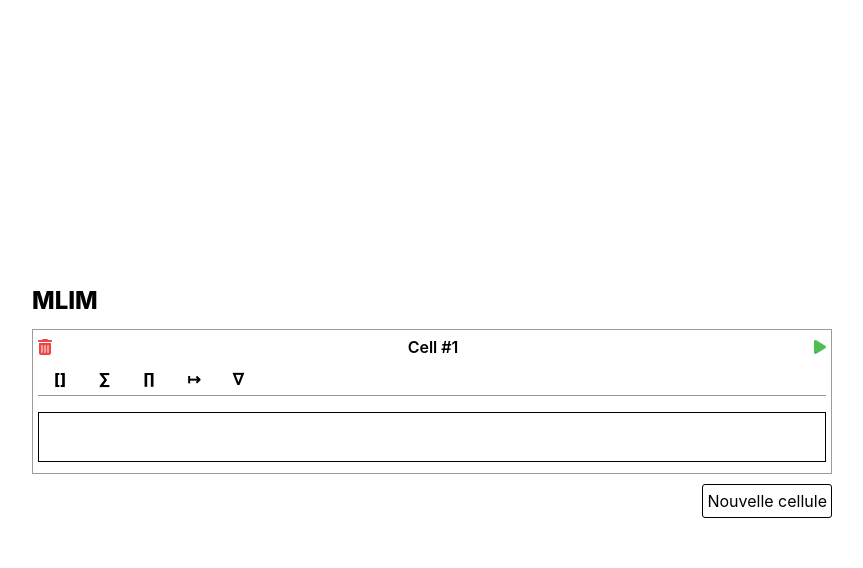
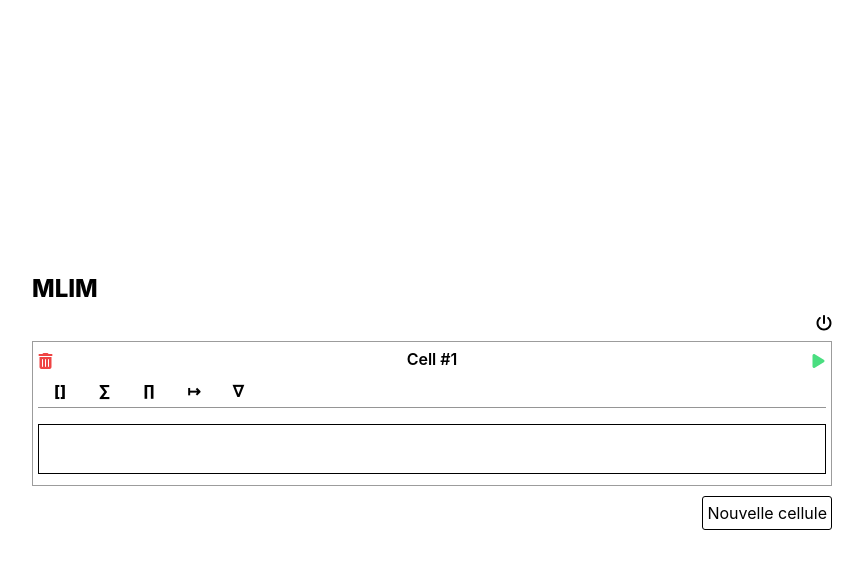
Before and after one commit to ProjectBabbage/mlim, a Next.js app in the folder frontend/: page / in a window 1280 px wide. Both pictures are taken after a click on the button "Nouvelle cellule". Shown: the top 568 px of the page, without its empty margins (208-1071 px from the left). Built offline with nearby package versions, Linux system fonts and the light colour scheme.

Commit message:
restart kernel

```diff
--- a/frontend/components/Cell.tsx
+++ b/frontend/components/Cell.tsx
@@ -2,7 +2,7 @@ import { useState } from "react";
 import { Cell } from "../models/cells";
 import CellContent from "./CellContent";
 import CellHeader from "./CellHeader";
-import { callApi } from "../utils/requests"
+import { postApi } from "../utils/requests"
 import Katex from "./Katex";
 
 
@@ -17,7 +17,7 @@ const CellComponent = ({cell, deleteCell}: CellProps) => {
     const [result, setResult] = useState('');
 
     const executeCell = async () => {
-        const {response, msg} = await callApi(content);
+        const {response, msg} = await postApi('/code/', content);
         setResult([response, msg].join(' '));
     }
 
--- a/frontend/components/CellContent.tsx
+++ b/frontend/components/CellContent.tsx
@@ -1,4 +1,4 @@
-import React, {useState, useEffect} from "react";
+import React, {useEffect} from "react";
 import Katex from "./Katex";
 
 const textareaStyle = {
--- a/frontend/components/CellHeader.tsx
+++ b/frontend/components/CellHeader.tsx
@@ -32,13 +32,13 @@ const CellHeader = ({cellId, deleteAction, executeAction, addOperator, setEditor
 
     return (
         <div className="cell-header">
-            <div className="cell-actions">
+            <div className="flex justify-between items-center">
                 <div className="text-red-500 cursor-pointer" onClick={() => deleteAction(cellId)}>
-                    <FontAwesomeIcon icon={faTrashCan} />
+                    <FontAwesomeIcon icon={faTrashCan} width={15} />
                 </div>
                 <h2>Cell #{cellId}</h2>
-                <div className="cursor-pointer" onClick={() => executeAction()}>
-                    <FontAwesomeIcon className="play-icon" icon={faPlay} />
+                <div className="cursor-pointer text-green-400" onClick={() => executeAction()}>
+                    <FontAwesomeIcon icon={faPlay} width={15} />
                 </div>
             </div>
             <div className="operator-actions" onClick={() => setEditorEnabled(true)}>
--- a/frontend/components/Cells.tsx
+++ b/frontend/components/Cells.tsx
@@ -1,7 +1,10 @@
+import { faPowerOff } from "@fortawesome/free-solid-svg-icons";
+import { FontAwesomeIcon } from "@fortawesome/react-fontawesome";
 import {useState} from "react";
 import {Cell} from "../models/cells";
 import {CellFactory} from "../services/cell-factory";
 import CellComponent from "./Cell";
+import { getApi } from "../utils/requests"
 
 const cellsContainerStyle = {
     border: "1px",
@@ -27,10 +30,16 @@ const Cells = () => {
         }
     }
 
+    const restartKernel = () => {
+        getApi('/restart')
+    }
+
     return (
         <div style={cellsContainerStyle}>
             <h1>MLIM</h1>
-
+            <div className="flex justify-end">
+                <FontAwesomeIcon icon={faPowerOff} height={20} onClick={restartKernel} />
+            </div>
             <div>
             { cells.map((cell, i) => <CellComponent key={i}  cell={cell} deleteCell={deleteCell}/> ) }
             </div>
--- a/frontend/styles/globals.css
+++ b/frontend/styles/globals.css
@@ -135,15 +135,6 @@ h2 {
   font-weight: 800;
 }
 
-.cell-actions {
-  display: flex;
-  justify-content: space-between;
-}
-
-.play-icon {
-  color: rgb(81, 190, 81);
-}
-
 .cell-component {
   border: 1px solid #9c9c9c ;
   padding: 5px;
--- a/frontend/utils/requests.ts
+++ b/frontend/utils/requests.ts
@@ -1,5 +1,5 @@
-const callApi = async(command: string) : Promise<{response: string, msg: string}> => {
-    let result = await fetch("http://localhost:8080/code/", {
+const postApi = async(route: string, command: string) : Promise<{response: string, msg: string}> => {
+    let result = await fetch(`http://localhost:8080${route}`, {
         method: "POST",
         headers: {
         "Content-Type": "application/json",
@@ -12,6 +12,13 @@ const callApi = async(command: string) : Promise<{response: string, msg: string}
     return {response, msg}
 }
 
+const getApi = async(route: string) : Promise<{response: string, msg: string}> => {
+    let result = await fetch(`http://localhost:8080${route}`, {method: "GET"});
+    const {response, msg} = await result.json().then((data) => data);
+    return {response, msg}
+}
+
 export {
-    callApi
+    postApi,
+    getApi
 }
```
Also changed, not shown: 2 other files (tests, documents, lock files or other folders).
